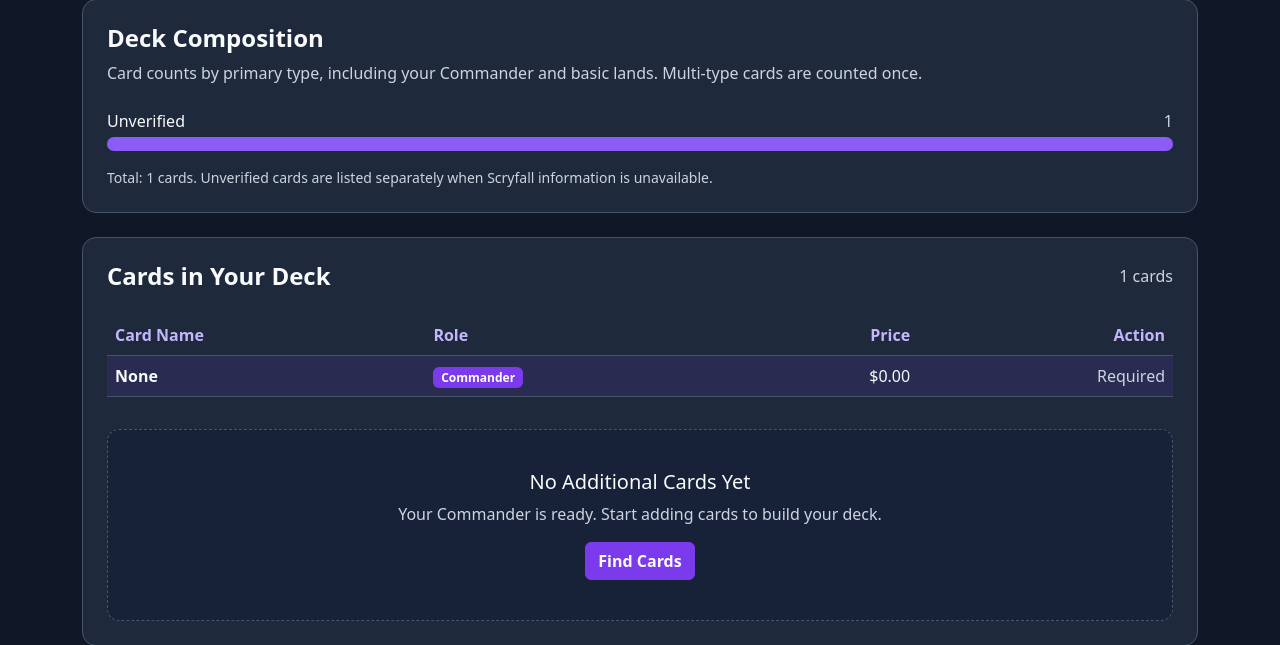
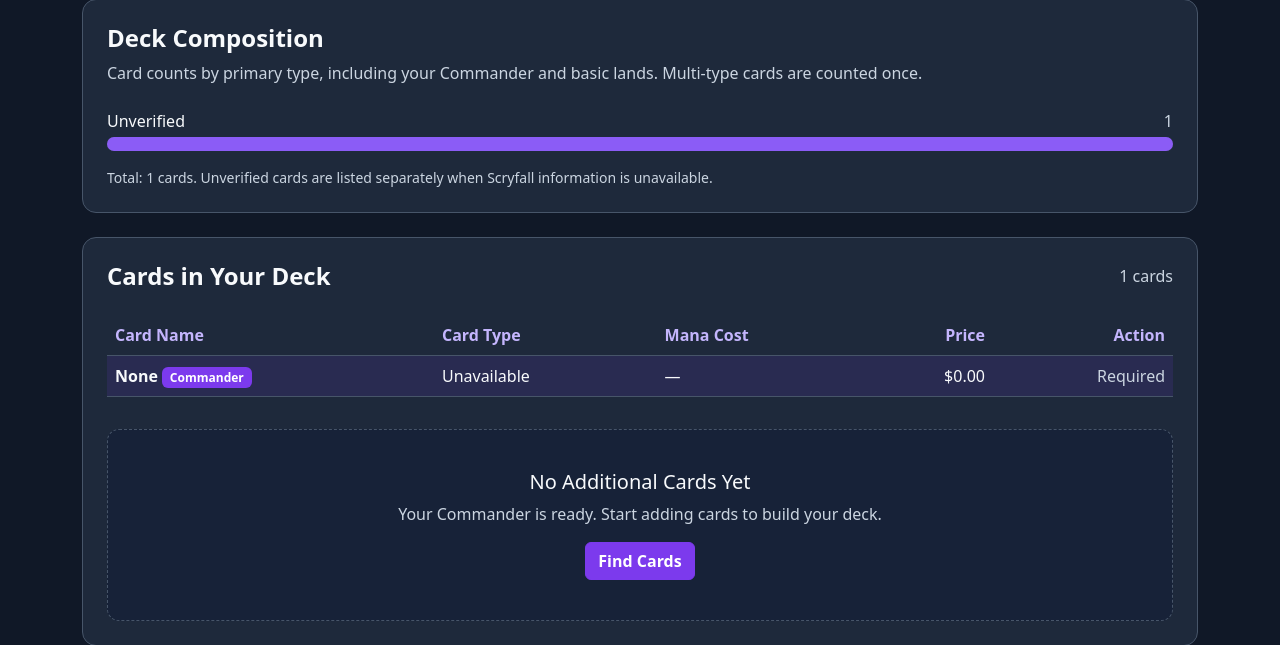
Before and after one commit to mlf5626/Budget-Commander-Deck-Builder, a Flask app: page /deck in a window 1280 px wide. Shown: the part 1087-1732 px from the top of the page. Run offline with Flask 3, Linux system fonts and the light colour scheme.

Commit message:
Enhanced Deck Page - Card Details and Mana Symbols
Enhanced Deck Page - Card Details and Mana Symbols

```diff
--- a/app.py
+++ b/app.py
@@ -4,7 +4,7 @@ from functools import lru_cache
 import sqlite3
 from urllib.parse import quote
 import re
-from legality import validate_deck
+from legality import validate_deck, lookup_card
 from recommendations import fetch_recommendations, CATEGORIES
 from database import (
     init_db, save_deck, list_saved_decks, load_saved_deck,
@@ -343,6 +343,15 @@ def deck():
 
     legality = validate_deck(commander_name, deck, basic_lands)
 
+    # Reuse the card data already retrieved for legality/composition checks.
+    # This also supports previously saved decks without changing the database.
+    commander_details = lookup_card(commander_name) if commander_name else None
+    deck_details = {}
+    for card in deck:
+        name = card.get("name", "")
+        if name and name not in deck_details:
+            deck_details[name] = lookup_card(name)
+
     return render_template(
         "deck.html",
         commander_name=commander_name,
@@ -356,7 +365,9 @@ def deck():
         basic_land_prices=basic_land_prices,
         message=message,
         saved_deck_id=session.get("saved_deck_id"),
-        legality=legality
+        legality=legality,
+        commander_details=commander_details,
+        deck_details=deck_details
     )
 
 @app.route("/continue-building")
--- a/legality.py
+++ b/legality.py
@@ -22,6 +22,7 @@ def lookup_card(name):
             "color_identity": card.get("color_identity", []),
             "legal": card.get("legalities", {}).get("commander") == "legal",
             "type_line": card.get("type_line", ""),
+            "mana_cost": card.get("mana_cost") or " // ".join(face.get("mana_cost", "") for face in card.get("card_faces", []) if face.get("mana_cost")),
             "oracle_text": card.get("oracle_text", ""),
             "keywords": card.get("keywords", []),
             "layout": card.get("layout", ""),
--- a/templates/deck.html
+++ b/templates/deck.html
@@ -23,6 +23,9 @@
         .navbar {
             background-color: #172238;
             border-bottom: 1px solid #334155;
+            position: sticky;
+            top: 0;
+            z-index: 1030;
         }
 
         .navbar-brand {
@@ -130,6 +133,10 @@
             padding: 40px 20px;
             text-align: center;
         }
+        /* Scryfall mana symbols in the deck table */
+        .mana-cost { display: inline-flex; align-items: center; gap: 3px; flex-wrap: wrap; min-width: 55px; }
+        .mana-symbol { width: 19px; height: 19px; display: inline-block; vertical-align: middle; }
+        .mana-unknown { color: #cbd5e1; font-size: 0.85rem; }
     </style>
 </head>
 
@@ -375,7 +382,8 @@
                     <thead>
                         <tr>
                             <th>Card Name</th>
-                            <th>Role</th>
+                            <th>Card Type</th>
+                            <th>Mana Cost</th>
                             <th class="text-end">Price</th>
                             <th class="text-end">Action</th>
                         </tr>
@@ -385,81 +393,36 @@
 
                         <!-- Commander -->
                         <tr class="commander-row">
-                            <td>
-                                <strong>{{ commander_name }}</strong>
-                            </td>
-
-                            <td>
-                                <span class="badge badge-commander">
-                                    Commander
-                                </span>
-                            </td>
-
-                            <td class="text-end">
-                                ${{ "%.2f"|format(commander_price) }}
-                            </td>
-
-                            <td class="text-end">
-                                <span class="muted-text">Required</span>
-                            </td>
+                            <td><strong>{{ commander_name }}</strong> <span class="badge badge-commander">Commander</span></td>
+                            <td>{{ commander_details.type_line if commander_details and commander_details.type_line else "Unavailable" }}</td>
+                            <td><span class="mana-cost" data-mana-cost="{{ commander_details.mana_cost if commander_details and commander_details.mana_cost else '' }}">—</span></td>
+                            <td class="text-end">${{ "%.2f"|format(commander_price) }}</td>
+                            <td class="text-end"><span class="muted-text">Required</span></td>
                         </tr>
 
                         <!-- Added Cards -->
                         {% for card in deck %}
-
+                        {% set details = deck_details.get(card.name) %}
                         <tr>
-                                <td>
-                                    {{ card.name }}
-                                </td>
-
-                                <td>
-                                    <span class="muted-text">
-                                        Deck Card
-                                    </span>
-                                </td>
-
+                            <td>{{ card.name }}</td>
+                            <td>{{ details.type_line if details and details.type_line else "Unavailable" }}</td>
+                            <td><span class="mana-cost" data-mana-cost="{{ details.mana_cost if details and details.mana_cost else '' }}">—</span></td>
+                            <td class="text-end">${{ "%.2f"|format(card.price) }}</td>
                             <td class="text-end">
-                                    ${{ "%.2f"|format(card.price) }}
-                                </td>
-
-                                <td class="text-end">
-                                    <form
-                                        action="/remove-card"
-                                        method="POST"
-                                        class="mb-0"
-                                    >
-                                        <input
-                                            type="hidden"
-                                            name="card_name"
-                                            value="{{ card.name }}"
-                                        >
-
-                                        <button
-                                            type="submit"
-                                            class="btn btn-remove btn-sm"
-                                        >
-                                            Remove
-                                        </button>
+                                <form action="/remove-card" method="POST" class="mb-0">
+                                    <input type="hidden" name="card_name" value="{{ card.name }}">
+                                    <button type="submit" class="btn btn-remove btn-sm">Remove</button>
                                 </form>
                             </td>
                         </tr>
-
                         {% endfor %}
 
 <!-- Basic Lands -->
                         {% for land_name, quantity in basic_lands.items() %}
-
                         <tr>
-        <td>
-            {{ land_name }}
-        </td>
-
-        <td>
-            <span class="badge bg-secondary">
-                Basic Land × {{ quantity }}
-            </span>
-        </td>
-
+                            <td>{{ land_name }} <span class="badge bg-secondary">× {{ quantity }}</span></td>
+                            <td>Basic Land</td>
+                            <td><span class="muted-text">—</span></td>
                             <td class="text-end">
                                 {% if land_name in basic_land_prices %}
                                     ${{ "%.2f"|format(basic_land_prices[land_name] * quantity) }}
@@ -467,47 +430,14 @@
                                     <span class="muted-text">Price unavailable</span>
                                 {% endif %}
                             </td>
-
-
                             <td class="text-end">
-
-    <form
-        action="/remove-basic-land"
-        method="POST"
-        class="d-flex justify-content-end align-items-center gap-2 mb-0"
-    >
-
-        <input
-            type="hidden"
-            name="land_name"
-            value="{{ land_name }}"
-        >
-
-        <input
-            type="number"
-            name="quantity"
-            min="1"
-            max="{{ quantity }}"
-            value="1"
-            class="form-control form-control-sm"
-            style="width: 75px;"
-            aria-label="Quantity of {{ land_name }} to remove"
-            required
-        >
-
-        <button
-            type="submit"
-            class="btn btn-remove btn-sm"
-        >
-            Remove
-        </button>
-
+                                <form action="/remove-basic-land" method="POST" class="d-flex justify-content-end align-items-center gap-2 mb-0">
+                                    <input type="hidden" name="land_name" value="{{ land_name }}">
+                                    <input type="number" name="quantity" min="1" max="{{ quantity }}" value="1" class="form-control form-control-sm" style="width: 75px;" aria-label="Quantity of {{ land_name }} to remove" required>
+                                    <button type="submit" class="btn btn-remove btn-sm">Remove</button>
                                 </form>
-
                             </td>
-
                         </tr>
-
                         {% endfor %}
 
 
@@ -577,5 +507,39 @@
         IST 440W Capstone Project
     </footer>
 
+    <script>
+        // Convert Scryfall mana-cost notation into recognizable mana icons.
+        // Example: {2}{G}{U} -> 2, green, blue icons.
+        document.querySelectorAll('[data-mana-cost]').forEach(function (container) {
+            const cost = container.dataset.manaCost || '';
+            const symbols = [...cost.matchAll(/\{([^{}]+)\}/g)].map(match => match[1]);
+            if (!symbols.length) return; // Lands and missing costs keep their dash.
+            container.textContent = '';
+            symbols.forEach(function (symbol) {
+                // Scryfall's SVG names use P for Phyrexian and slash-separated hybrid costs.
+                // Restrict to known safe characters before using a symbol in a URL.
+                if (!/^[0-9WUBRGCSPXYZTQEP/∞]+$/i.test(symbol)) {
+                    const fallback = document.createElement('span');
+                    fallback.className = 'mana-unknown';
+                    fallback.textContent = '{' + symbol + '}';
+                    container.appendChild(fallback);
+                    return;
+                }
+                const img = document.createElement('img');
+                img.className = 'mana-symbol';
+                img.src = 'https://svgs.scryfall.io/card-symbols/' + encodeURIComponent(symbol.toUpperCase()) + '.svg';
+                img.alt = '{' + symbol + '}';
+                img.title = '{' + symbol + '}';
+                img.loading = 'lazy';
+                img.onerror = function () {
+                    const fallback = document.createElement('span');
+                    fallback.className = 'mana-unknown';
+                    fallback.textContent = '{' + symbol + '}';
+                    img.replaceWith(fallback);
+                };
+                container.appendChild(img);
+            });
+        });
+    </script>
 </body>
 </html>
```
Lines whose indentation alone changed are shown as unchanged.
